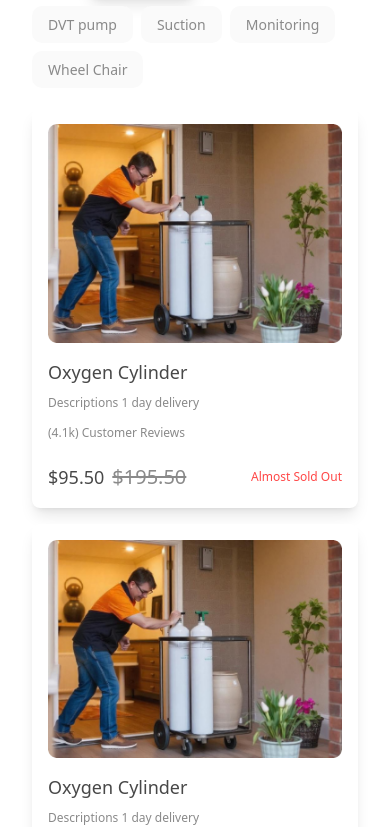
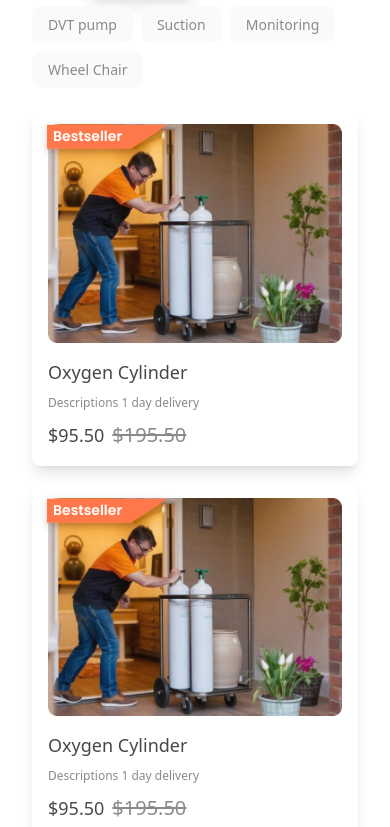
Before and after one commit to ajayAnthwal/healthcare2, a Next.js app: page /ecommerce in a window 390 px wide. Shown: the part 1378-2205 px from the top of the page. Built offline with nearby package versions, Linux system fonts and the light colour scheme; a web font is replaced by a local one.

Commit message:
responsive work

```diff
--- a/src/app/ecommerce/page.js
+++ b/src/app/ecommerce/page.js
@@ -296,6 +296,66 @@ const Ecommerce = () => {
                 {products.map((product) => (
                   <Link href="/book" key={product.id}>
                     <div className="bg-white rounded-lg shadow-lg p-4">
+                      <div className="absolute -mt-1 -ml-4">
+                        <svg
+                          xmlns="http://www.w3.org/2000/svg"
+                          width="150"
+                          height="40"
+                          viewBox="0 0 170 50"
+                          fill="none"
+                        >
+                          <g filter="url(#filter0_d_4369_7557)">
+                            <path
+                              d="M10 6L160 6C160 6 152.583 11.1316 136.833 21.3947C131.272 25.0185 114.865 36 114.865 36H10V6Z"
+                              fill="#FF784B"
+                            />
+                          </g>
+                          <defs>
+                            <filter
+                              id="filter0_d_4369_7557"
+                              x="0.8"
+                              y="0.8"
+                              width="168.4"
+                              height="48.4"
+                              filterUnits="userSpaceOnUse"
+                              colorInterpolationFilters="sRGB"
+                            >
+                              <feFlood
+                                floodOpacity="0"
+                                result="BackgroundImageFix"
+                              />
+                              <feColorMatrix
+                                in="SourceAlpha"
+                                type="matrix"
+                                values="0 0 0 0 0 0 0 0 0 0 0 0 0 0 0 0 0 0 127 0"
+                                result="hardAlpha"
+                              />
+                              <feOffset dy="4" />
+                              <feGaussianBlur stdDeviation="4.6" />
+                              <feComposite in2="hardAlpha" operator="out" />
+                              <feColorMatrix
+                                type="matrix"
+                                values="0 0 0 0 0.293333 0 0 0 0 0.07755 0 0 0 0 0.00562219 0 0 0 0.24 0"
+                              />
+                              <feBlend
+                                mode="hard-light"
+                                in2="BackgroundImageFix"
+                                result="effect1_dropShadow_4369_7557"
+                              />
+                              <feBlend
+                                mode="normal"
+                                in="SourceGraphic"
+                                in2="effect1_dropShadow_4369_7557"
+                                result="shape"
+                              />
+                            </filter>
+                          </defs>
+                        </svg>
+                        <span className="absolute top-[6px] left-[21px] text-white font-[Poppins] text-[14px] font-normal">
+                          Bestseller
+                        </span>
+                      </div>
+
                       <Image
                         src={product.imageUrl}
                         alt={product.name}
@@ -309,9 +369,6 @@ const Ecommerce = () => {
                       <p className="text-[#8A8A8A] text-[12px]">
                         {product.description}
                       </p>
-                      <p className="text-[#8A8A8A] text-[12px] py-3">
-                        {product.reviews}
-                      </p>
                       <div className="flex justify-between items-center mt-2">
                         <div className="flex items-center gap-2">
                           <p className="text-[#484848] text-lg md:text-[24px] font-medium">
@@ -321,10 +378,6 @@ const Ecommerce = () => {
                             {product.originalPrice}
                           </p>
                         </div>
-
-                        <p className="text-[#FF4646] text-[12px]">
-                          {product.status}
-                        </p>
                       </div>
                     </div>
                   </Link>
--- a/src/app/globals.css
+++ b/src/app/globals.css
@@ -236,16 +236,12 @@ body {
 @media (max-width: 1300px) and (min-width: 768px) {
   .tab-nav {
     position: relative;
-    left: -81px !important;
+    left: -65px !important;
   }
 
   .tab-hide-email {
     display: none !important;
   }
-
-  /* .tab-nav ul {
-    gap: 10px !important;
-  } */
 }
 
 @media (max-width: 900px) and (min-width: 768px) {
@@ -253,3 +249,14 @@ body {
     gap: 10px !important;
   }
 }
+@media (max-width: 1053px) and (min-width: 768px) {
+  .tab-profile {
+    display: none !important;
+  }
+}
+
+@media (min-width: 768px) and (max-width: 924px) {
+  .footer-container {
+    width: auto !important;
+  }
+}
--- a/src/components/ui/Header.js
+++ b/src/components/ui/Header.js
@@ -144,7 +144,7 @@ const Header = () => {
                   onClick={handleCityToggle}
                 >
                   <Image src={location} alt="Location" width={19} height={19} />
-                  <p className="ms-2 text-[16px]">New Delhi, Delhi</p>
+                  <p className="ms-2 text-[16px] tab-profile">New Delhi, Delhi</p>
                   <svg
                     xmlns="http://www.w3.org/2000/svg"
                     width="24"
@@ -316,7 +316,7 @@ const Header = () => {
                   </g>
                 </svg>
 
-                <span className="text-white font-poppins text-[16px]">
+                <span className="text-white font-poppins text-[16px] tab-profile">
                   Cart
                 </span>
 
@@ -358,7 +358,7 @@ const Header = () => {
                       />
                     </g>
                   </svg>
-                  <span className="text-white font-poppins text-[16px]">
+                  <span className="text-white font-poppins text-[16px] tab-profile">
                     Hi, Rahul
                   </span>
                   <svg
```
